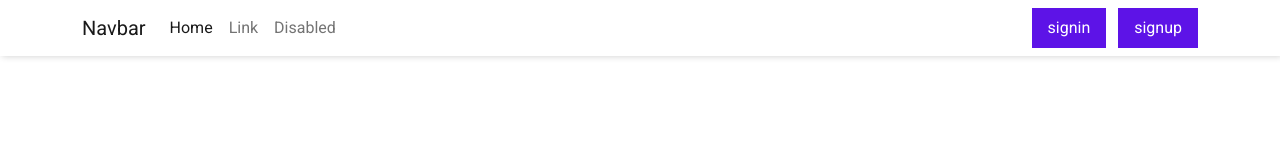
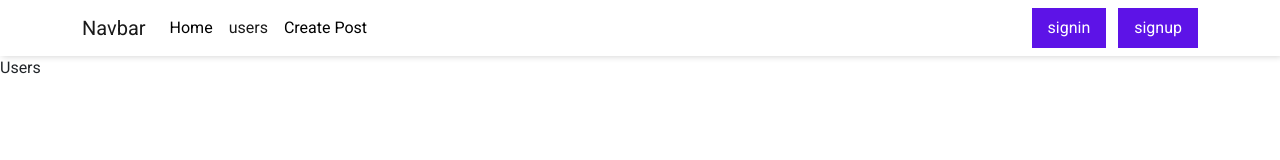
Before and after one commit to obi3965/fullstack-social-network, a React (Create React App) app in the folder client/: page /users in a window 1280 px wide. Shown: the top 160 px of the page. Built offline with nearby package versions, Linux system fonts and the light colour scheme; no server answers.

Commit message:
active links is added

```diff
--- a/client/src/App.js
+++ b/client/src/App.js
@@ -1,7 +1,7 @@
 import React from 'react'
 import { BrowserRouter } from 'react-router-dom'
 import './App.css';
-import Nav from './pages/Nav';
+
 import Mainroute from './routes/MainRoute';
 
 
@@ -9,7 +9,7 @@ function App() {
   return (
     <>
        <BrowserRouter>
-         <Nav />
+
         <Mainroute />
        </BrowserRouter>
     </>
--- a/client/src/pages/Nav.js
+++ b/client/src/pages/Nav.js
@@ -1,31 +1,37 @@
 import React from 'react'
-import { Link } from 'react-router-dom'
+import { Link, withRouter } from 'react-router-dom'
 import '../css/nav.css'
 /**
 * @author
 * @function Nav
 **/
+const isActive = (history, path) =>{
+  if (history.location.pathname === path) return { color: '#5d13e7' };
+    else return { color: '#000' };
+}
 
-const Nav = () => {
+const Nav = ({history}) => {
   return(
    <>
    <nav className="navbar navbar-expand-lg navbar-light bg-light">
         <div className="container">
-          <a className="navbar-brand" href="#">Navbar</a>
+          <Link className="navbar-brand" to="/">Navbar</Link>
           <button className="navbar-toggler" type="button" data-bs-toggle="collapse" data-bs-target="#navbarSupportedContent" aria-controls="navbarSupportedContent" aria-expanded="false" aria-label="Toggle navigation">
             <span className="navbar-toggler-icon" />
           </button>
           <div className="collapse navbar-collapse" id="navbarSupportedContent">
             <ul className="navbar-nav me-auto mb-2 mb-lg-0">
               <li className="nav-item">
-                <Link className="nav-link active" to="/">Home</Link>
+                <Link className="nav-link" style={isActive(history, '/')} to="/">Home</Link>
               </li>
               <li className="nav-item">
-                <Link className="nav-link" to="">Link</Link>
+                <Link className={history.location.pathname === '/users' ? 'active nav-link' : 'not-active nav-link'} to="/users">users</Link>
               </li>
 
               <li className="nav-item">
-                <Link className="nav-link" to="">Disabled</Link>
+              <Link to={`/post/create`} style={isActive(history, `/post/create`)} className="nav-link">
+                    Create Post
+                </Link>
               </li>
 
             </ul>
@@ -46,4 +52,4 @@ const Nav = () => {
 
  }
 
-export default Nav
+export default withRouter(Nav)
--- a/client/src/routes/MainRoute.js
+++ b/client/src/routes/MainRoute.js
@@ -1,18 +1,22 @@
 import React from "react";
 import { Route, Switch } from "react-router-dom";
-// import Nav from '../pages/Nav'
+import Nav from '../pages/Nav'
 import Home from "../pages/Home";
 import Signin from "../user/Signin";
 import Signup from "../user/Signup";
+import Users from "../user/Users";
 
 export default function Mainroute() {
 
   return (
     <>
+    <Nav />
       <Switch>
+
         <Route path="/" exact component={ Home }></Route>
         <Route path="/signup" exact component={ Signup }></Route>
         <Route path="/signin" exact component={ Signin }></Route>
+        <Route path="/users" exact component={ Users }></Route>
       </Switch>
     </>
   );
--- /dev/null
+++ b/client/src/user/Users.js
@@ -0,0 +1,15 @@
+import React from 'react'
+
+/**
+* @author
+* @function Users
+**/
+
+const Users = (props) => {
+  return(
+    <div>Users</div>
+   )
+
+ }
+
+export default Users
```
Also changed, not shown: 1 other file (tests, documents, lock files or other folders).
